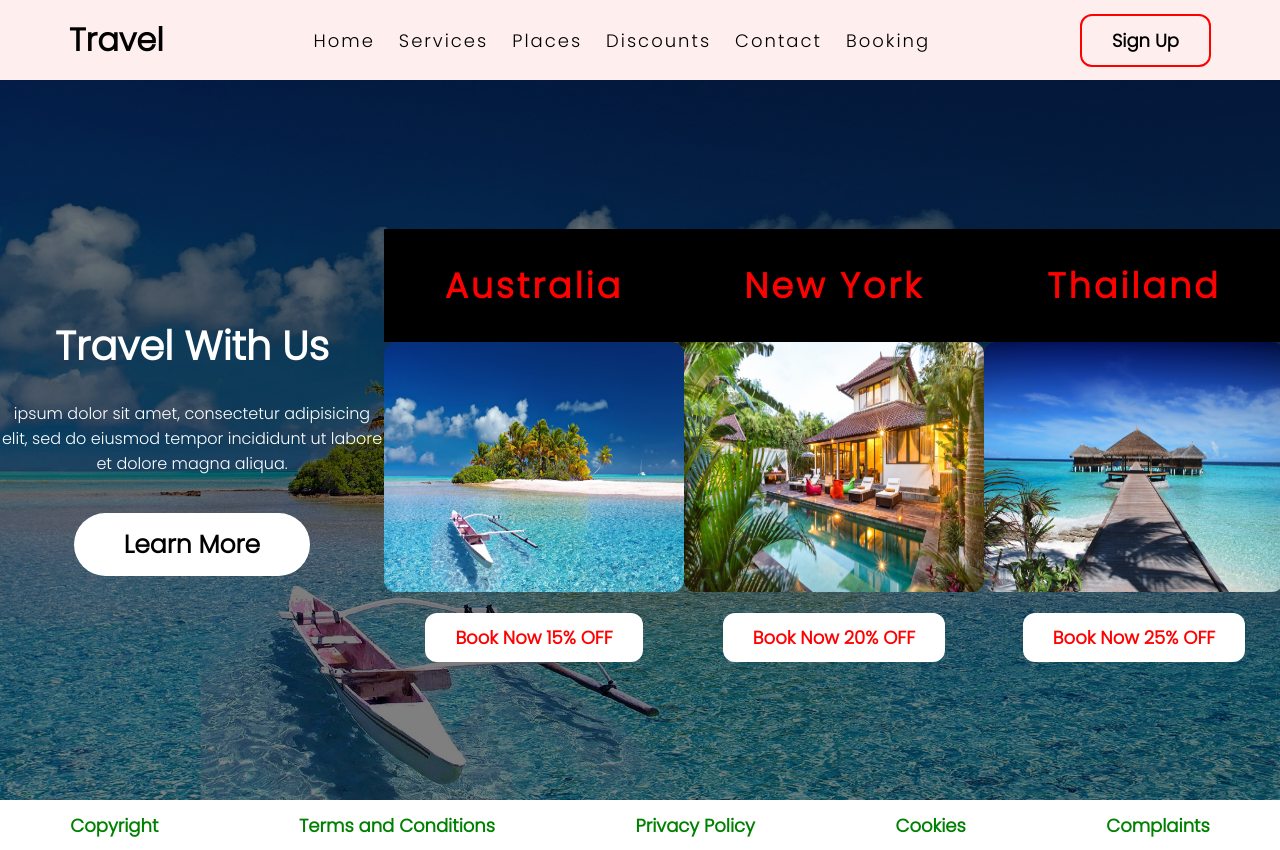
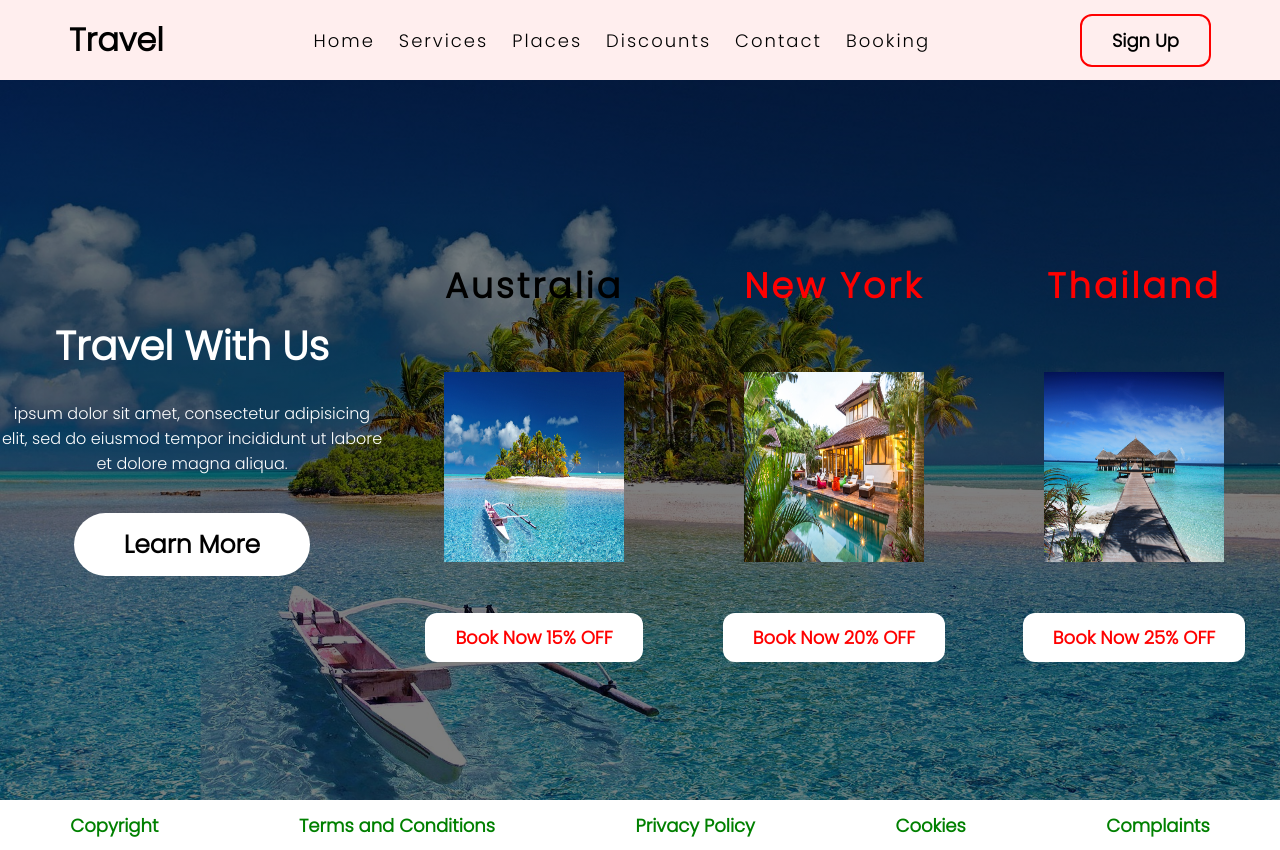
Before and after one commit to souviksarkar987/tarvel-and-tour, a plain HTML site: page index.html in a window 1280 px wide. In both pictures the pointer is over the element "Australia". Drawn offline with Linux system fonts and the light colour scheme.

Commit message:
Update style.css
added hover effect in images

```diff
--- a/style.css
+++ b/style.css
@@ -1,3 +1,5 @@
+
+
 *{
 	padding: 0px;
 	margin: 0px;
@@ -90,8 +92,20 @@
 	letter-spacing: 3px;
 	border-radius: 1px;
 	padding: 30px 30px;
-	background-color: #000;
+
 }
+
+.places h2:hover{
+	color: black;
+	font-size: 35px;
+	letter-spacing: 3px;
+	border-radius: 1px;
+	padding: 30px 30px;
+
+}
+
+
+
 .places a{
 	text-decoration: none;
 	color: red;
@@ -100,6 +114,21 @@
 	border-radius: 12px;
 	padding: 12px 30px;
 	background-color: #fff;
+}
+.places img{
+	color: red;
+
+
+	border-radius: 2px;
+	padding: 30px 60px;
+
+}
+
+.places img:hover{
+
+	 border-radius: 12px;
+	 padding:12px 30px;
+	transition: 0.6s;
 }
 .places a:hover{
 	background-color: #000;
```
